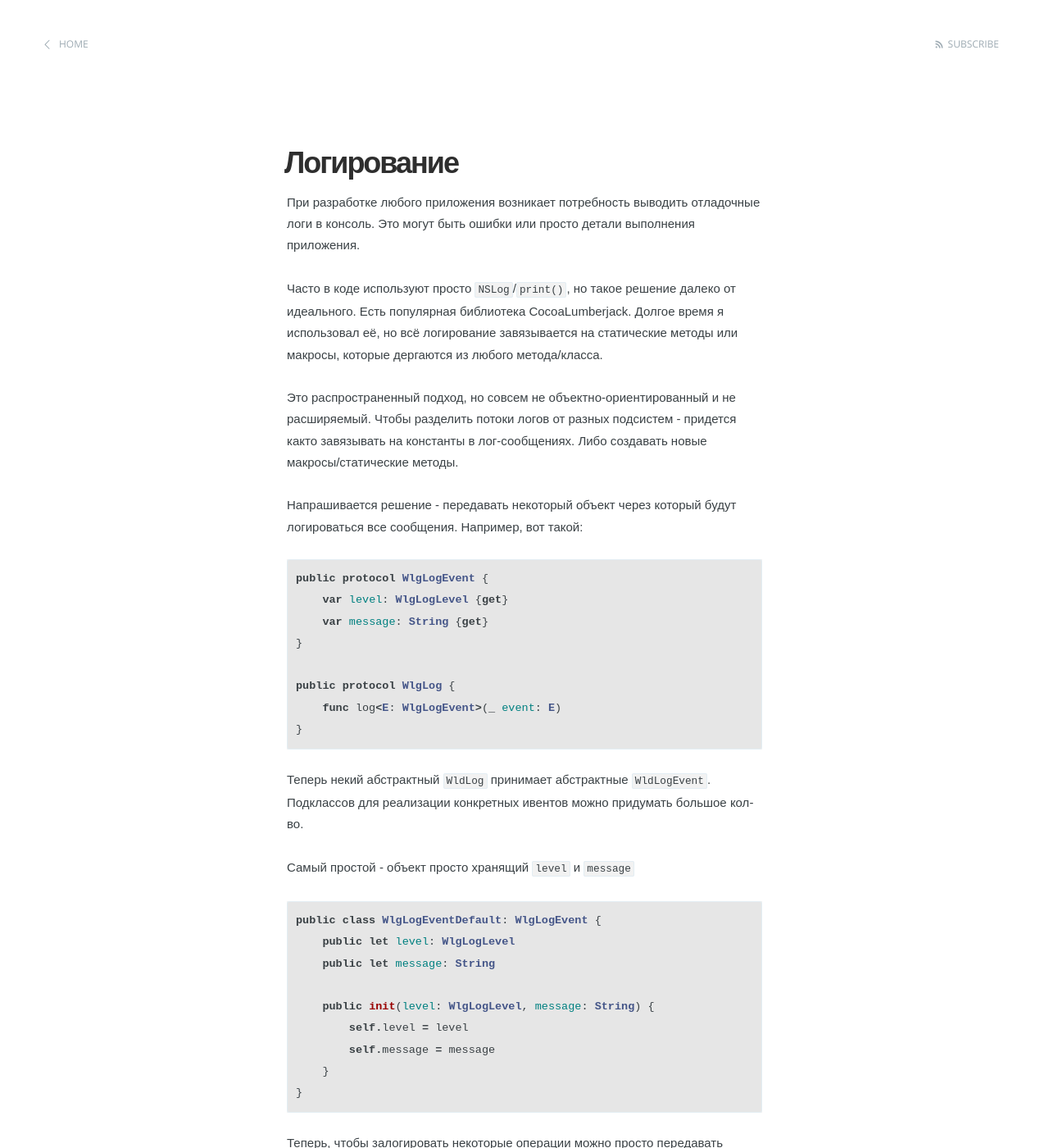
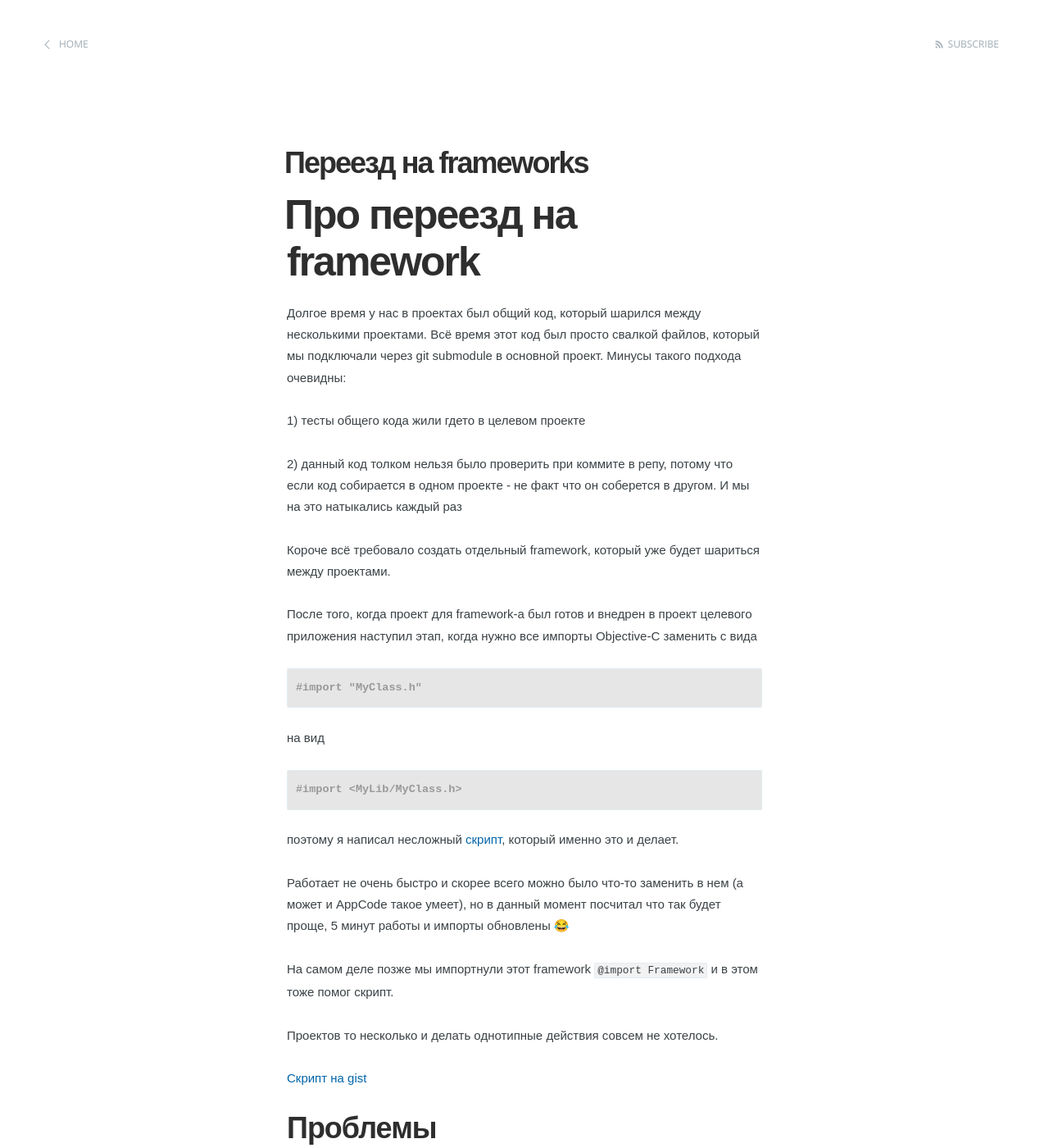
Before and after one commit to chchrn/chchrn.github.io, a Jekyll site: the page built from _posts/2020-12-03-migrate_to_frameworks.md, in a window 1280 px wide and 1400 px high. Shown: the whole window at 82% size. Built offline with Jekyll 4.4.1, drawn with Linux system fonts in a browser that asks for light colours; some of the changed text lies outside the part shown.

Commit message:
Added migrate to frameworks article

````diff
--- a/_posts/2020-12-03-migrate_to_frameworks.md
+++ b/_posts/2020-12-03-migrate_to_frameworks.md
@@ -1,111 +1,60 @@
 ---
 layout: post
-title:  "Логирование"
-date:   2020-03-8
+title:  "Переезд на frameworks"
+date:   2020-12-03
 ---
 
-При разработке любого приложения возникает потребность выводить отладочные логи в консоль. Это могут быть ошибки или просто детали выполнения приложения.
+# Про переезд на framework
 
-Часто в коде используют просто `NSLog`/`print()`, но такое решение далеко от идеального. Есть популярная библиотека CocoaLumberjack. Долгое время я использовал её, но всё логирование завязывается на статические методы или макросы, которые дергаются из любого метода/класса.
+Долгое время у нас в проектах был общий код, который шарился между несколькими проектами. Всё время этот код был просто свалкой файлов, который мы подключали через git submodule в основной проект. Минусы такого подхода очевидны:
 
-Это распространенный подход, но совсем не объектно-ориентированный и не расширяемый. Чтобы разделить потоки логов от разных подсистем - придется както завязывать на константы в лог-сообщениях. Либо создавать новые макросы/статические методы.
+1) тесты общего кода жили гдето в целевом проекте
 
-Напрашивается решение - передавать некоторый объект через который будут логироваться все сообщения. Например, вот такой:
+2) данный код толком нельзя было проверить при коммите в репу, потому что если код собирается в одном проекте - не факт что он соберется в другом. И мы на это натыкались каждый раз
 
-```swift
-public protocol WlgLogEvent {
-    var level: WlgLogLevel {get}
-    var message: String {get}
-}
+Короче всё требовало создать отдельный framework, который уже будет шариться между проектами.
 
-public protocol WlgLog {
-    func log<E: WlgLogEvent>(_ event: E)
-}
+После того, когда проект для framework-а был готов и внедрен в проект целевого приложения наступил этап, когда нужно все импорты Objective-C заменить с вида
+
+```objectivec
+#import "MyClass.h"
 ```
 
-Теперь некий абстрактный `WldLog` принимает абстрактные `WldLogEvent`. Подклассов для реализации конкретных ивентов можно придумать большое кол-во.
+на вид
 
-Самый простой - объект просто хранящий `level` и `message`
-
-```swift
-public class WlgLogEventDefault: WlgLogEvent {
-    public let level: WlgLogLevel
-    public let message: String
-
-    public init(level: WlgLogLevel, message: String) {
-        self.level = level
-        self.message = message
-    }
-}
+```objectivec
+#import <MyLib/MyClass.h>
 ```
 
-Теперь, чтобы залогировать некоторые операции можно просто передавать инстанс класса реализующего `WlgLog`:
+поэтому я написал несложный [скрипт](https://gist.github.com/chchrn/8ed1cf3ee02825310f23adf47a9d8310), который именно это и делает.
 
-```swift
-class DownloadOperation {
-    private let log: WldLog
-    init(url: URL, log: WldLog) {
-        ...
-    }
+Работает не очень быстро и скорее всего можно было что-то заменить в нем (а может и AppCode такое умеет), но в данный момент поcчитал что так будет проще, 5 минут работы и импорты обновлены 😂
 
-    func start() {
-        self.log.log(WlgLogEventDefault(.debug, "Starting download operation"))
-    }
-}
-```
+На самом деле позже мы импортнули этот framework `@import Framework` и в этом тоже помог скрипт.
 
-Чтобы залогировать события можно создать класс `WlgOsLog`, который внутри себя будет использовать `os_log`, примерно вот так:
+Проектов то несколько и делать однотипные действия совсем не хотелось.
 
-```swift
-class WlgOsLog: WlgLog {
-    private let subsystem: String
-    private let category: String
-    init(subsystem: String = "", category: String = "") {
-        self.subsystem = subsystem
-        self.category = category
-    }
+[Скрипт на gist](https://gist.github.com/chchrn/8ed1cf3ee02825310f23adf47a9d8310)
 
-    func log<E: WlgLogEventI>(_ event: E) {
-        if #available(iOS 10.0, macOS 10.12, tvOS 10.0, watchOS 3.0, *) {
-            var osLogType = OSLogType.default
-            var levelStr = ""
-            switch event.level {
-            case .debug:
-                osLogType = .debug
-                levelStr = "[DEBUG]"
-            case .info:
-                osLogType = .info
-                levelStr = "[INFO]"
-            case .error:
-                osLogType = .error
-                levelStr = "[ERROR]"
-            default:
-                osLogType = .default
-            }
+## Проблемы
 
-            let osLog = OSLog(subsystem: self.subsystem,
-                              category: self.category)
-            os_log("%{public}@ %{public}@",
-                   log: osLog,
-                   type: osLogType,
-                   levelStr,
-                   event.message)
-        }
-    }
-}
-```
+**Framework Search Path**
 
-В этом коде можно инстанцировать `WlgOsLog` с конкретной подсистемой и категорией. Тем самым упростив анализ логов в Console.app. При этом ничего не мешает использовать декорирование логгеров. И например, написать логгер отправляющий ошибки в Sentry/Firebase.
+Код все так же мы подключаем через git submodules, но теперь вместо файлов в целевой проект включаем проект framework-а. И конечно у него есть зависимости от других библиотек (например таких как google/Promises), чтобы зависимости фреймворка слинковались из основного проекта пришлось прописать  `Framework Search Path` в проекте фреймворка. Выглядит как костыль, но как решить красиво не понимаю. Единственный выход - развивать библиотеку отдельно от основного кода и сначала разрабатывать библиотеку/писать тесты, выпускать новую версию и интегрировать в целевое приложение. Но в активной фазе разработки это сложно
 
-Чтобы не выводить ошибки в лог потребуется `WlgNullLog`, который не пишет никуда. Тогда в конструкторе объекта можно указывать дефолтную реализацию:
+**Configurations**
+Была проблема в том, что в основном приложении есть Configurations отличные то Debug и Release, опытным путем выяснилось, что если проект подключен как подпроект, то в нем должны быть такие же схемы. Пришлось завести с либе схемы такие же как в основных приложениях
 
-```swift
-class DownloadOperation {
-    private let log: WldLog
-    init(url: URL, log: WldLog = WlgNullLog()) {
-            ...
-    }
-}
-```
 
-Такой подход реализован в библиотеке [Wlog](https://github.com/chchrn/wlog)
+## Refs
+
+
+[https://stackoverflow.com/questions/34681435/how-to-add-a-framework-inside-another-framework-umbrella-framework/37553768](https://stackoverflow.com/questions/34681435/how-to-add-a-framework-inside-another-framework-umbrella-framework/37553768)
+
+[https://stackoverflow.com/questions/42771940/how-to-create-dynamic-framework-which-uses-another-framework](https://stackoverflow.com/questions/42771940/how-to-create-dynamic-framework-which-uses-another-framework)
+
+[https://stackoverflow.com/questions/51501424/creating-swift-framework-that-depends-on-another-framework-objc](https://stackoverflow.com/questions/51501424/creating-swift-framework-that-depends-on-another-framework-objc)
+
+[https://medium.com/freelancer-engineering/modular-architecture-on-ios-and-how-i-decreased-build-time-by-50-23c7666c6d2f](https://medium.com/freelancer-engineering/modular-architecture-on-ios-and-how-i-decreased-build-time-by-50-23c7666c6d2f)
+
+[https://tech.olx.com/modular-architecture-in-ios-c1a1e3bff8e9](https://tech.olx.com/modular-architecture-in-ios-c1a1e3bff8e9)
````
Also changed, not shown: _posts/2020-03-08-migrate_to_frameworks.md (deleted, +0 -60 lines), 1 other file.
